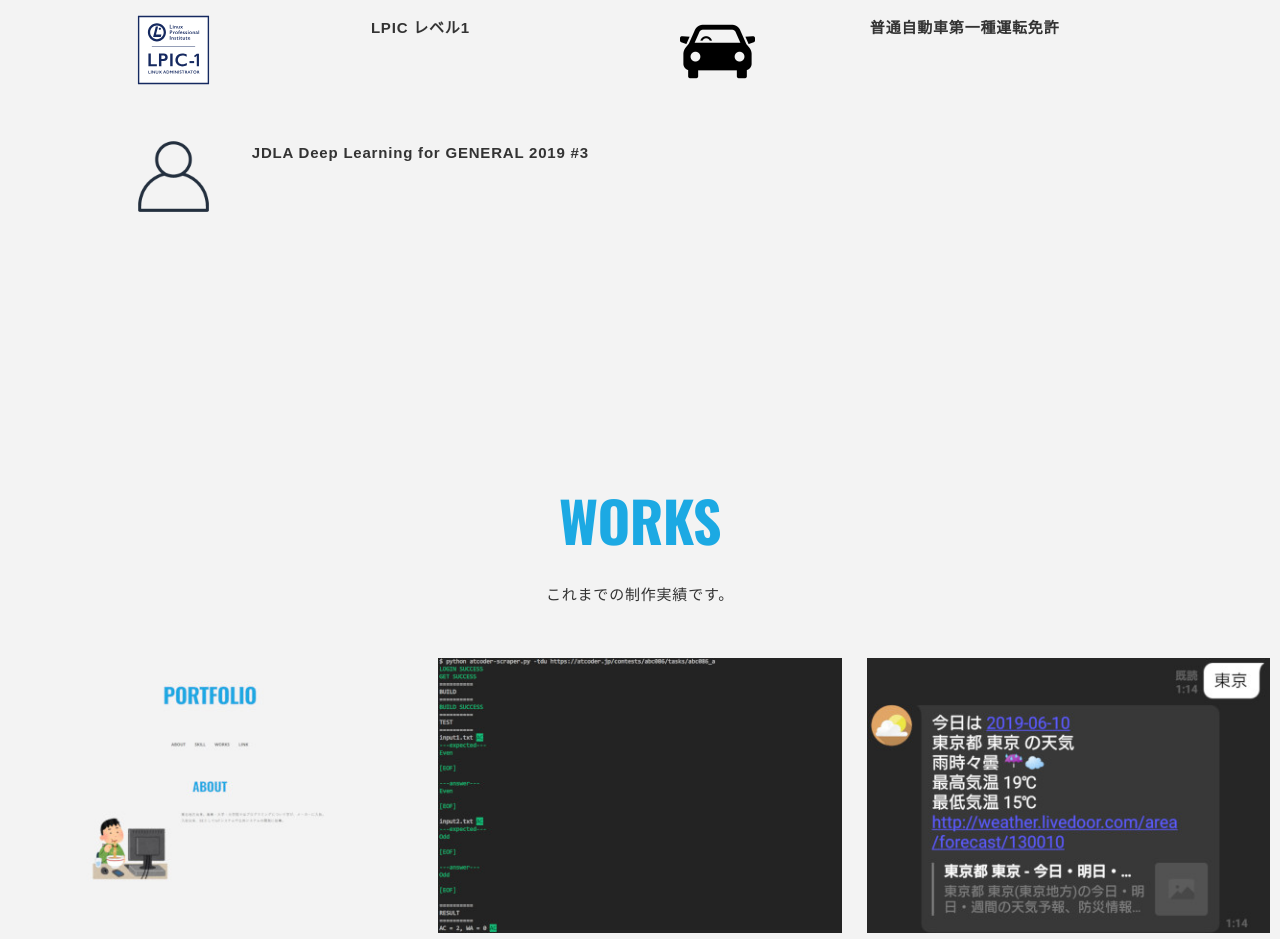
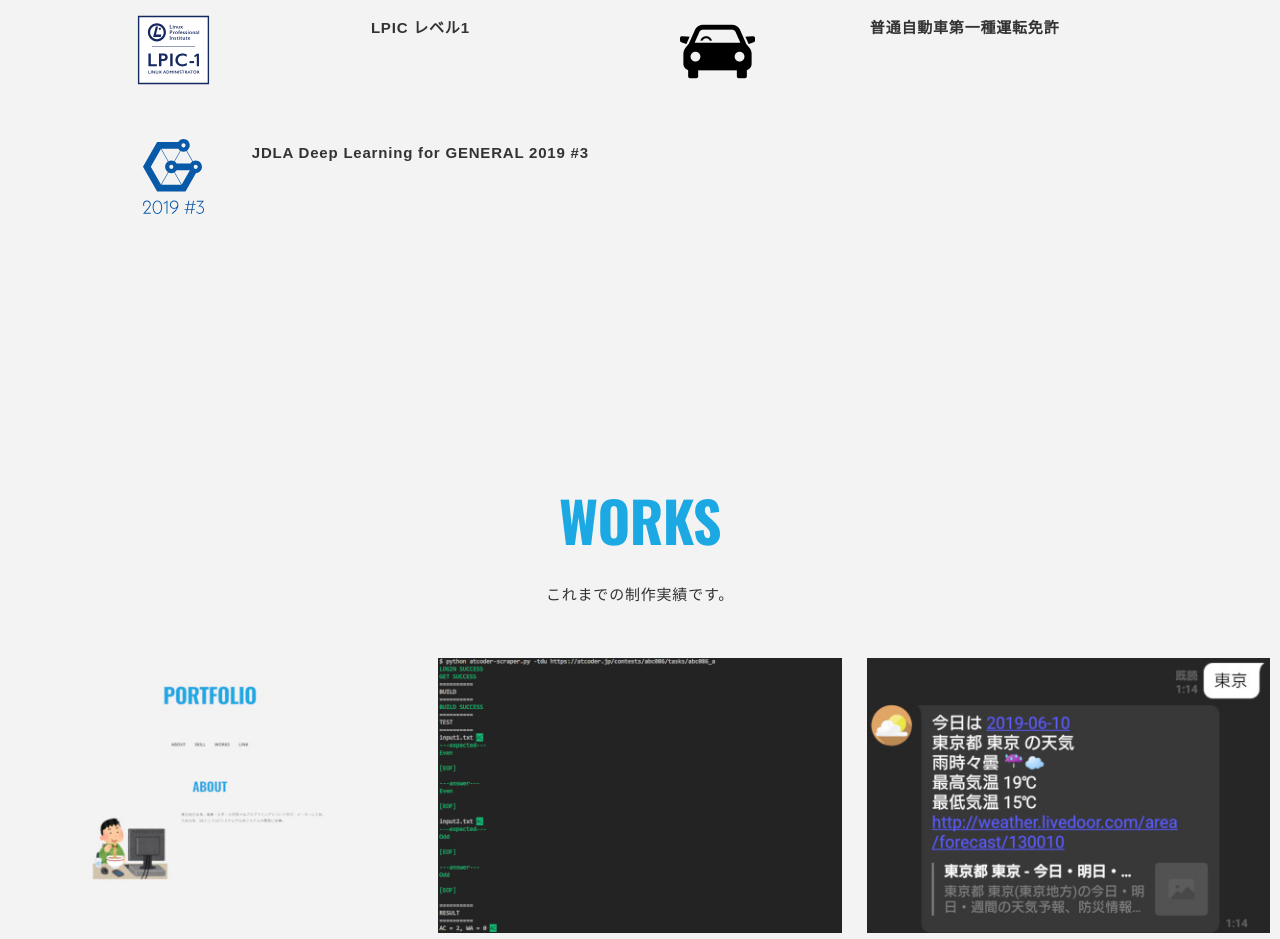
Before and after one commit to ogyogy/portfolio, a plain HTML site: page docs/index.html in a window 1280 px wide. Shown: the part 3940-4879 px from the top of the page. Drawn offline with nearby package versions, Linux system fonts and the light colour scheme; a web font is replaced by a local one.

Commit message:
Certificationを追加

```diff
--- a/docs/index.html
+++ b/docs/index.html
@@ -368,7 +368,7 @@
             </div>
             <div class="card">
               <div class="skill-icon">
-                <img src="img/skill/User.png" alt="">
+                <img src="img/skill/general2019_3_small.svg" alt="">
               </div>
               <div class="skill-desc">
                 <h3 class="skill-desc-title">JDLA Deep Learning for GENERAL 2019 #3</h3>
```
Also changed, not shown: docs/img/skill/general2019_3_small.svg (added).
